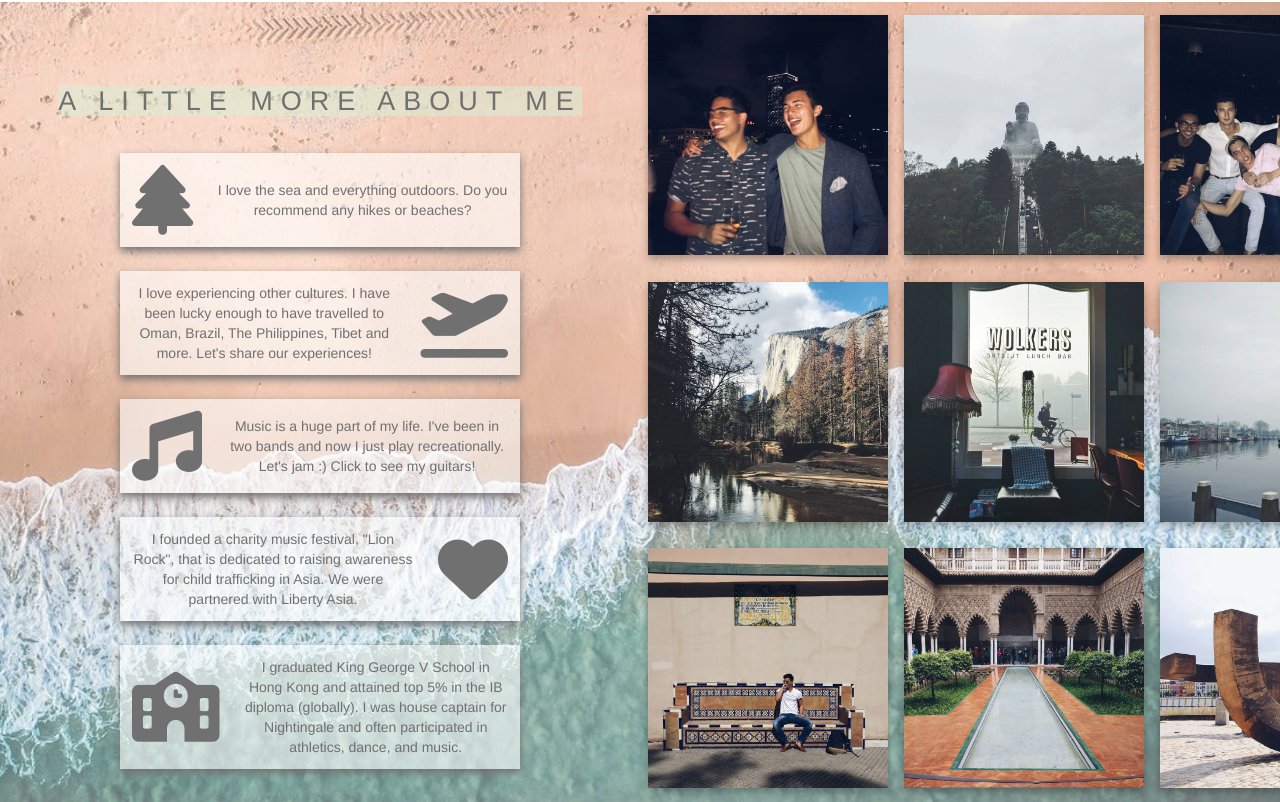
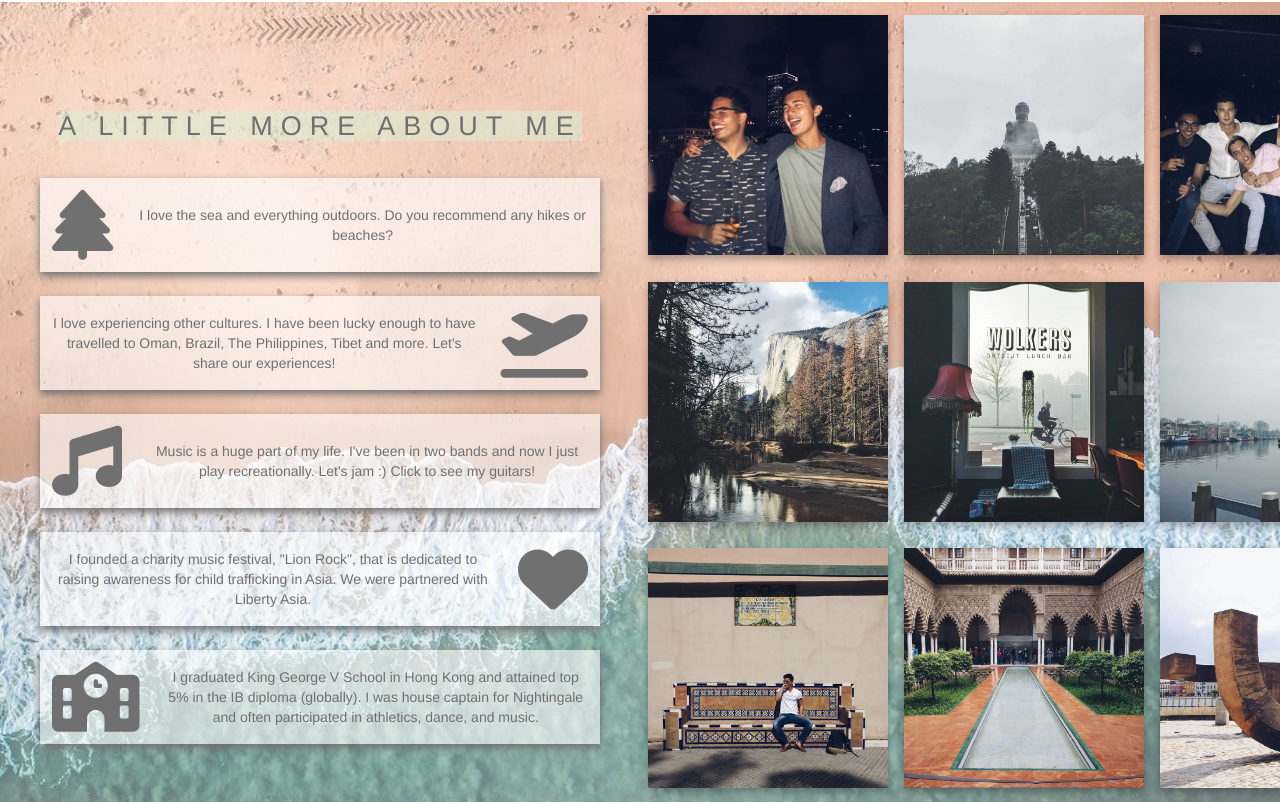
Before and after one commit to dermanyang/dermanyang.github.io, a website: page index.html in a window 1280 px wide. Shown: the part 2918-3720 px from the top of the page. Drawn offline with nearby package versions, Linux system fonts and the light colour scheme.

Commit message:
bioCard resizing

```diff
--- a/css/style.css
+++ b/css/style.css
@@ -528,8 +528,11 @@ li a:hover {
   background-color: rgba(255,255,255,0.6);
   box-shadow: 0 4px 8px 0;
   transition: 0.3s;
-  width: 50vh;
+  width: auto;
+  min-width: 30vh;
+  max-width: 70vh;
   margin: 1.5vh;
+  min-height: 30px;
 }
 
 
```
